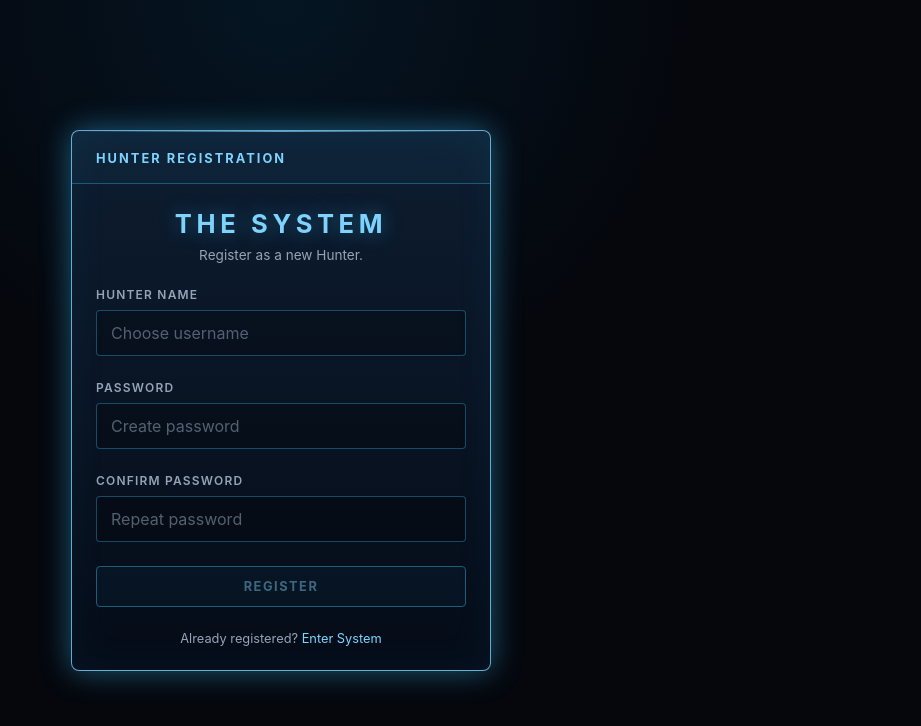
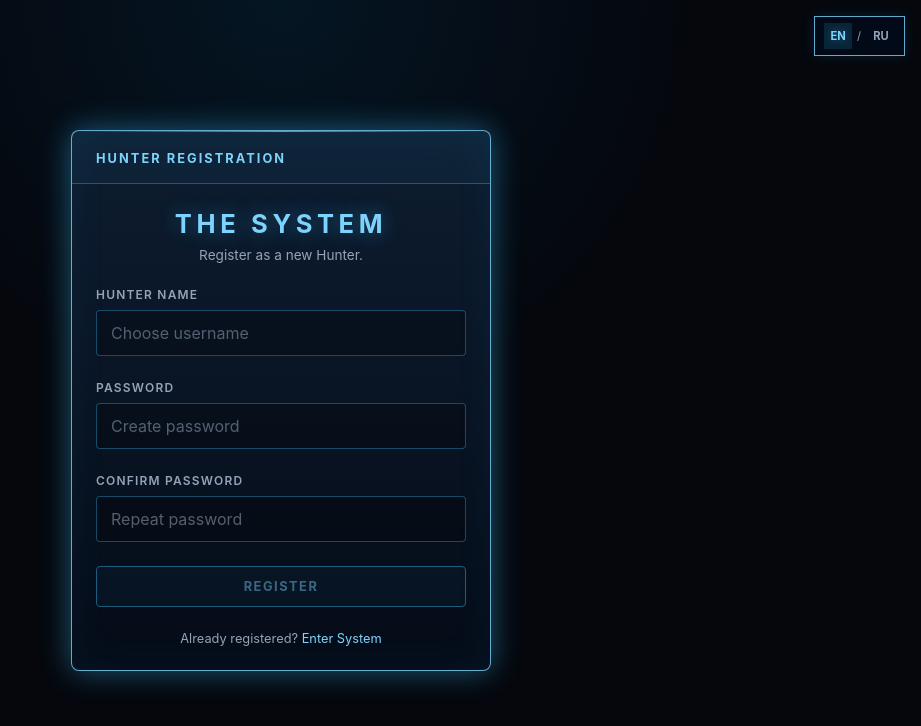
Before and after one commit to ytenen/TheSystemFrontend, a React (Vite) app: page /register in a window 1280 px wide. Shown: the top 726 px of the page, without its empty margins (359-1280 px from the left). Built offline with nearby package versions, Linux system fonts and the light colour scheme.

Commit message:
feat(i18n): apply language to app and every API request

```diff
--- a/src/App.tsx
+++ b/src/App.tsx
@@ -7,9 +7,12 @@ import {
 import { LoginPage } from "./pages/LoginPage/LoginPage";
 import { RegisterPage } from "./pages/RegisterPage/RegisterPage";
 import { DashboardPage } from "./pages/DashboardPage/DashboardPage";
+import { LanguageSwitcher } from "./components/ui/LanguageSwitcher/LanguageSwitcher";
 
 function App() {
     return (
+        <>
+        <LanguageSwitcher />
         <Routes>
             <Route
                 path="/"
@@ -36,6 +39,7 @@ function App() {
                 element={<Navigate to="/register" replace />}
             />
         </Routes>
+        </>
     );
 }
 
```
